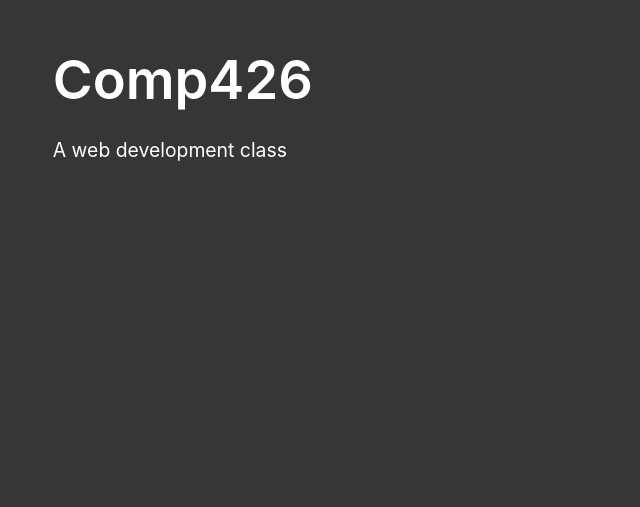
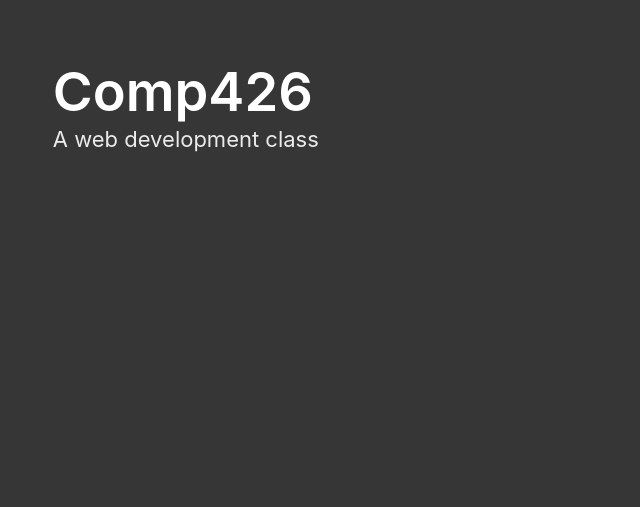
Before and after one commit to jdmar3-comp426/a02-henrybarklam, a website: page index.html in a window 1280 px wide. Shown: the part 293-800 px from the top of the page, without its empty margins (0-640 px from the left). Drawn offline with nearby package versions, Linux system fonts and the light colour scheme; a web font is replaced by a local one.

Commit message:
Changed "a web dev class" to subtitle

```diff
--- a/index.html
+++ b/index.html
@@ -15,7 +15,7 @@
             <h1 class="title">
                 Comp426
             </h1>
-            <h2 class="">
+            <h2 class="subtitle">
                 A web development class
             </h2>
         </div>
```
